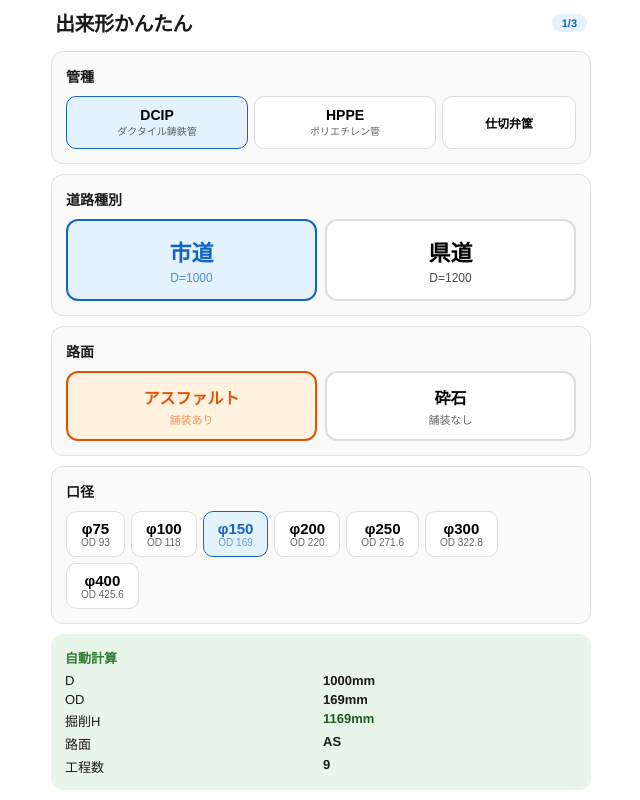
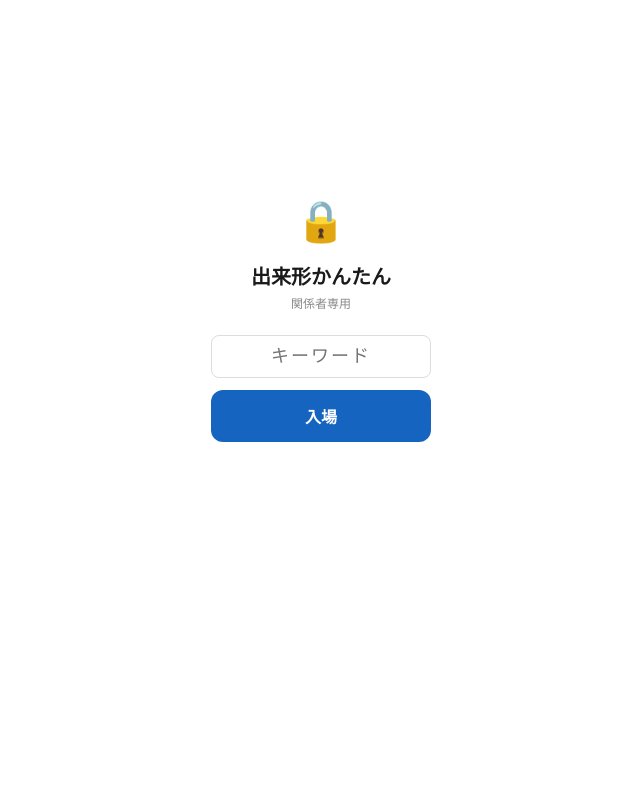
Before and after one commit to yoichi-kobayashi-hub/dekigata, a React (Vite) app: page / in a window 1280 px wide. Shown: the top 800 px of the page, without its empty margins (319-959 px from the left). Built offline with nearby package versions, Linux system fonts and the light colour scheme.

Commit message:
Add files via upload

```diff
--- a/App.jsx
+++ b/App.jsx
@@ -101,6 +101,9 @@ function today(){const d=new Date();return`${d.getFullYear()}-${String(d.getMont
 function crit(f,m){const meta=m||FM[f];if(!meta)return"";let p=[];if(meta.minus!==null)p.push(`-${meta.minus}`);if(meta.plus!==null)p.push(`+${meta.plus}`);return p.join("/");}
 
 export default function App(){
+  const[locked,setLocked]=useState(true);
+  const[keyword,setKeyword]=useState("");
+  const[kwError,setKwError]=useState(false);
   const[screen,setScreen]=useState("setup");
   const[pipeType,setPipeType]=useState("DCIP");
   const[roadType,setRoadType]=useState("shidou");
@@ -195,6 +198,25 @@ export default function App(){
     const a=document.createElement("a");a.href=url;a.download=`出来形_${header.projectName||"data"}_${today()}.csv`;a.click();
     URL.revokeObjectURL(url);setToast("ダウンロード完了");setTimeout(()=>setToast(""),3000);
   };
+
+  // ═══ LOCK SCREEN ═══
+  if(locked){
+    const tryUnlock=()=>{
+      if(keyword.toLowerCase()==="shinano"||keyword==="信濃"){setLocked(false);setKwError(false);}
+      else{setKwError(true);setKeyword("");}
+    };
+    return(<div style={{...S.w,display:"flex",flexDirection:"column",alignItems:"center",justifyContent:"center",minHeight:"80vh"}}>
+      <div style={{fontSize:40,marginBottom:16}}>🔒</div>
+      <h1 style={{fontSize:20,fontWeight:700,marginBottom:4}}>出来形かんたん</h1>
+      <div style={{fontSize:12,color:"#888",marginBottom:24}}>関係者専用</div>
+      <input style={{...S.inp,width:220,textAlign:"center",fontSize:18,letterSpacing:2}}
+        value={keyword} onChange={e=>setKeyword(e.target.value)}
+        onKeyDown={e=>{if(e.key==="Enter")tryUnlock();}}
+        placeholder="キーワード" autoFocus/>
+      {kwError&&<div style={{fontSize:12,color:"#C62828",marginTop:8}}>キーワードが違います</div>}
+      <button style={{...S.pri,width:220,marginTop:12}} onClick={tryUnlock}>入場</button>
+    </div>);
+  }
 
   // ═══ SETUP ═══
   if(screen==="setup"){const dias=getDias(pipeType);return(<div style={S.w}>
```
